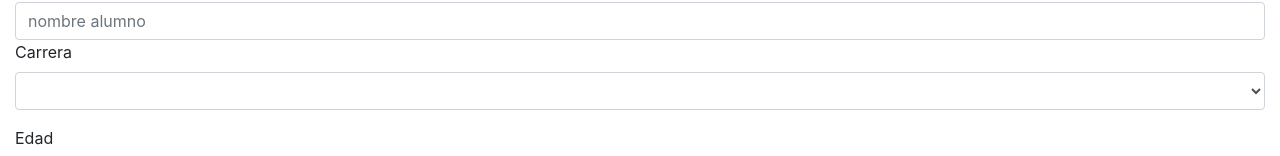
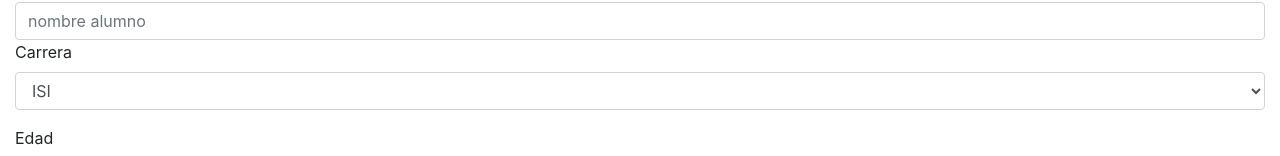
Before and after one commit to M1NDX/alumnos_g1, an Angular app: page /alumnos/new in a window 1280 px wide. Shown: the part 508-664 px from the top of the page. Built offline with nearby package versions, Linux system fonts and the light colour scheme.

Commit message:
arreglo de carreras al editar

```diff
--- a/src/app/alumnos-main/alumno-edit/alumno-edit.component.html
+++ b/src/app/alumnos-main/alumno-edit/alumno-edit.component.html
@@ -4,10 +4,10 @@
       <img class="rounded-circle d-block mx-auto" src="https://randomuser.me/api/portraits/women/0.jpg">
 
 
-      <form  >
+      <form #f="ngForm" (ngSubmit)="submit(f)"  >
           <div class="form-group">
               <label for="">Nombre</label>
-              <input type="text" class="form-control nombre"  name="nombre" id="" aria-describedby="helpId"
+              <input [(ngModel)]="alumno.nombre" type="text" class="form-control nombre"  name="nombre" id="" aria-describedby="helpId"
                   placeholder="nombre alumno" required  >
 
               <label for="">Carrera</label>
@@ -15,10 +15,10 @@
                   placeholder="carrera alumno" required> -->
 
                   <div class="form-group">
-                    <select  class="form-control"  name="carrera"  >
-                      <!-- <option *ngFor="let opcion of carreras" >
+                    <select  class="form-control"  name="carrera" [(ngModel)]="alumno.carrera"  >
+                      <option *ngFor="let opcion of carreras" >
                           {{ opcion }}
-                      </option> -->
+                      </option>
                     </select>
                   </div>
 
--- a/src/app/alumnos-main/alumno-edit/alumno-edit.component.ts
+++ b/src/app/alumnos-main/alumno-edit/alumno-edit.component.ts
@@ -1,5 +1,7 @@
 import { Component, OnInit } from '@angular/core';
 import { ActivatedRoute } from '@angular/router';
+import { NgForm } from '@angular/forms';
+import { Alumno } from '../Alumno';
 
 @Component({
   selector: 'app-alumno-edit',
@@ -10,6 +12,7 @@ export class AlumnoEditComponent implements OnInit {
   modoAdd = true;
   id: number;
   carreras = ['ISC', 'ISI', 'IE', 'IES'];
+  alumno: Alumno;
 
   constructor(private route: ActivatedRoute) { }
 
@@ -22,9 +25,16 @@ export class AlumnoEditComponent implements OnInit {
           this.id = params.id;
         }else {
           this.modoAdd=true;
+          //TODO: solicitar al servicio el id siguiente
+          this.alumno = new Alumno(8,'',20,60,'ISI','M');
         }
       }
     );
   }
 
+  submit(formulario: NgForm) {
+    console.log(formulario);
+
+  }
+
 }
```
